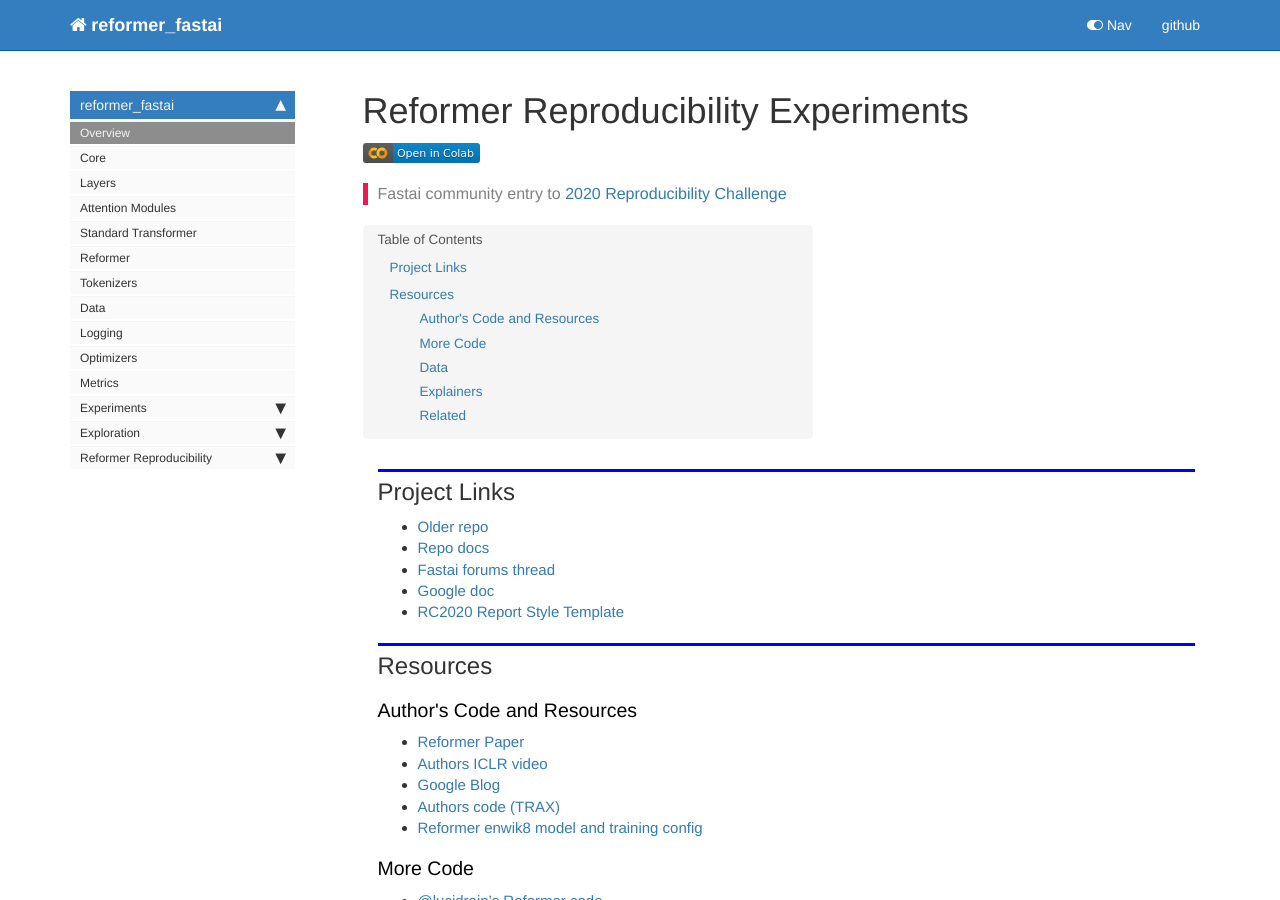
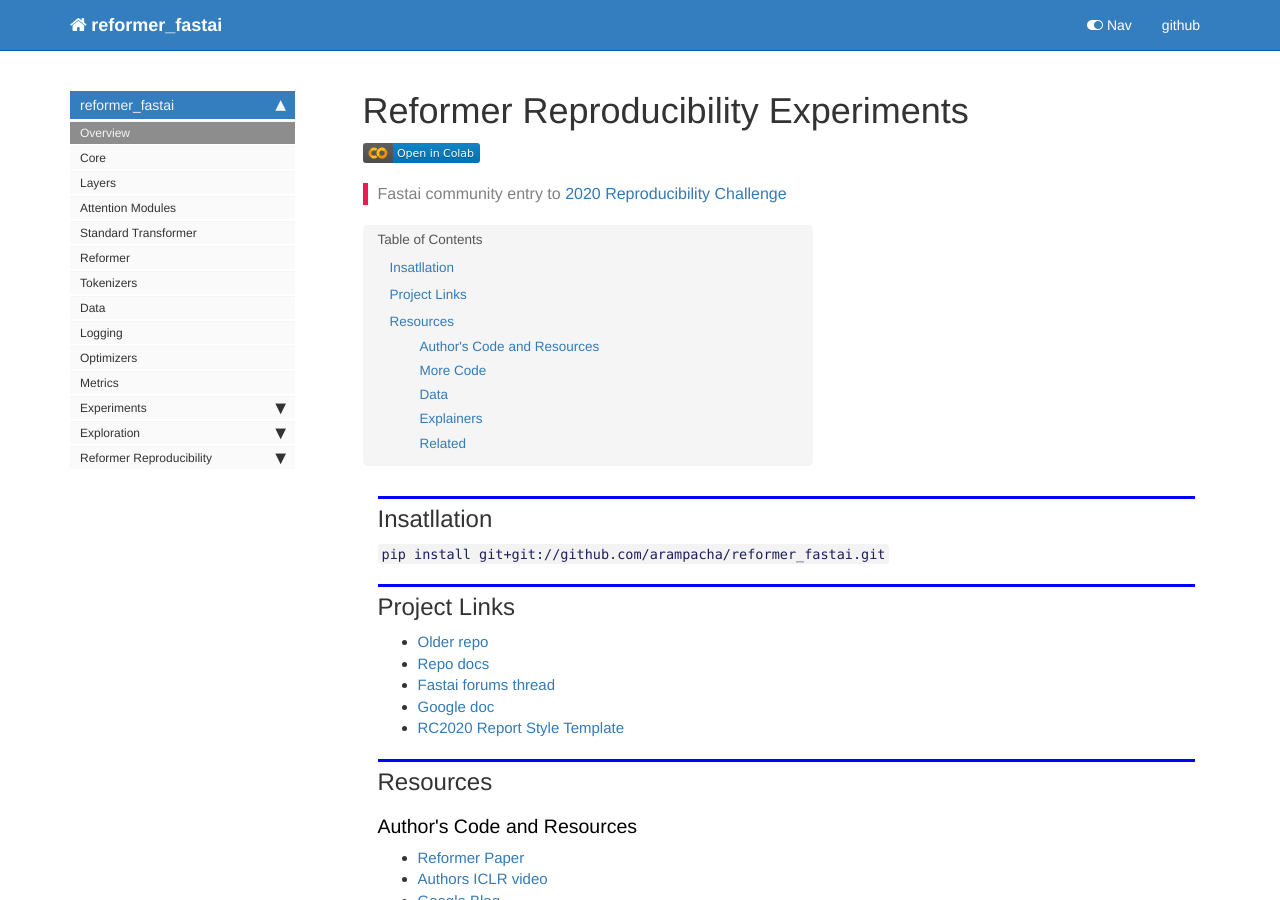
Before and after one commit to arampacha/reformer_fastai, a Jekyll site: the page built from docs/index.html, in a window 1280 px wide and 900 px high. Built offline with Jekyll 4.4.1, drawn with Linux system fonts in a browser that asks for light colours; nearby versions of some CDN libraries; comment, search, counter and statistics services are not loaded.

Commit message:
installation

```diff
--- a/docs/index.html
+++ b/docs/index.html
@@ -29,6 +29,19 @@
 </div>
     {% endraw %}
 
+<div class="cell border-box-sizing text_cell rendered"><div class="inner_cell">
+<div class="text_cell_render border-box-sizing rendered_html">
+<h2 id="Insatllation">Insatllation<a class="anchor-link" href="#Insatllation"> </a></h2>
+</div>
+</div>
+</div>
+<div class="cell border-box-sizing text_cell rendered"><div class="inner_cell">
+<div class="text_cell_render border-box-sizing rendered_html">
+<p><code>pip install git+git://github.com/arampacha/reformer_fastai.git</code></p>
+
+</div>
+</div>
+</div>
 <div class="cell border-box-sizing text_cell rendered"><div class="inner_cell">
 <div class="text_cell_render border-box-sizing rendered_html">
 <h2 id="Project-Links">Project Links<a class="anchor-link" href="#Project-Links"> </a></h2><ul>
```
Also changed, not shown: README.md, 1 other file.
